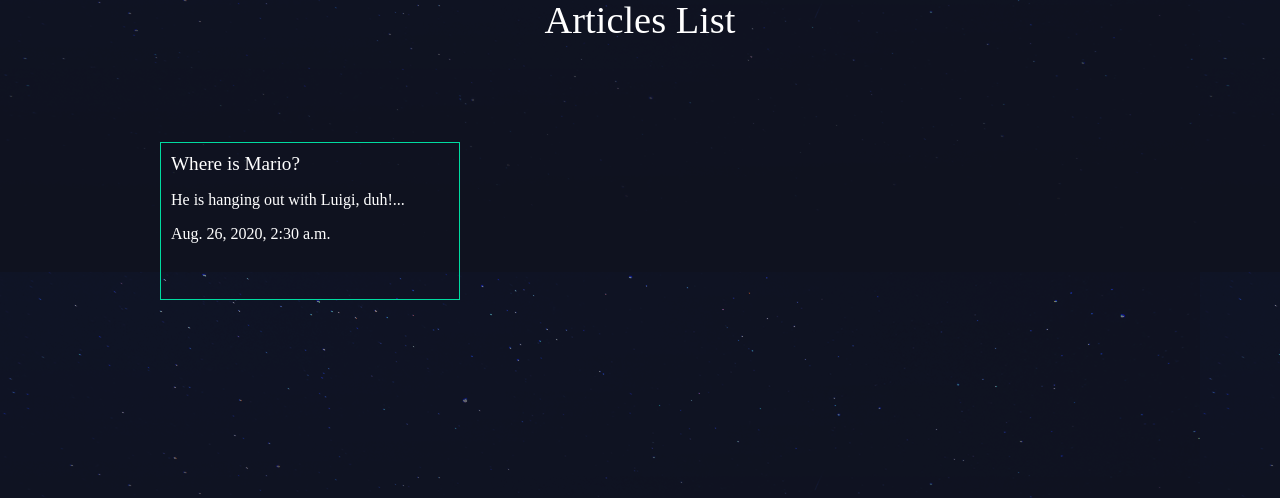
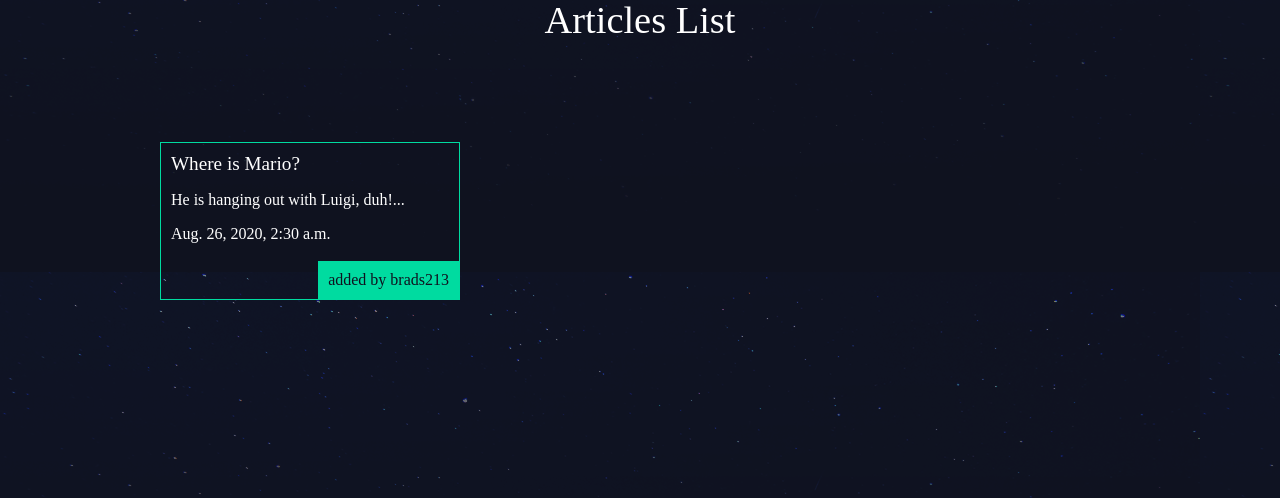
Before and after one commit to bradsimpson213/django-project, a Django app: page / in a window 1280 px wide. Shown: the part 200-698 px from the top of the page. Run offline with Django 3.2, Linux system fonts and the light colour scheme; data comes from the database, SQL or seed files in the repository.

Commit message:
styling changes

```diff
--- a/djangonautic/articles/templates/articles/article_detail.html
+++ b/djangonautic/articles/templates/articles/article_detail.html
@@ -7,7 +7,7 @@
         <h2>{{ article.title }}</h2>
         <p>{{ article.body }}</p>
         <p>{{ article.date }}</p>
+        <p class="author">added by {{ article.author.username }}</p>
     </div>
-
 </div>
 {% endblock %}
--- a/djangonautic/articles/templates/articles/article_list.html
+++ b/djangonautic/articles/templates/articles/article_list.html
@@ -8,6 +8,7 @@
             <h2><a href="{% url 'articles:detail' article.slug %}">{{ article.title }}</a></h2>
             <p>{{ article.snippet }}</p>
             <p>{{ article.date }}</p>
+            <p class="author">added by {{ article.author.username }}</p>
         </div>
         {% endfor %}
     </div>
```
